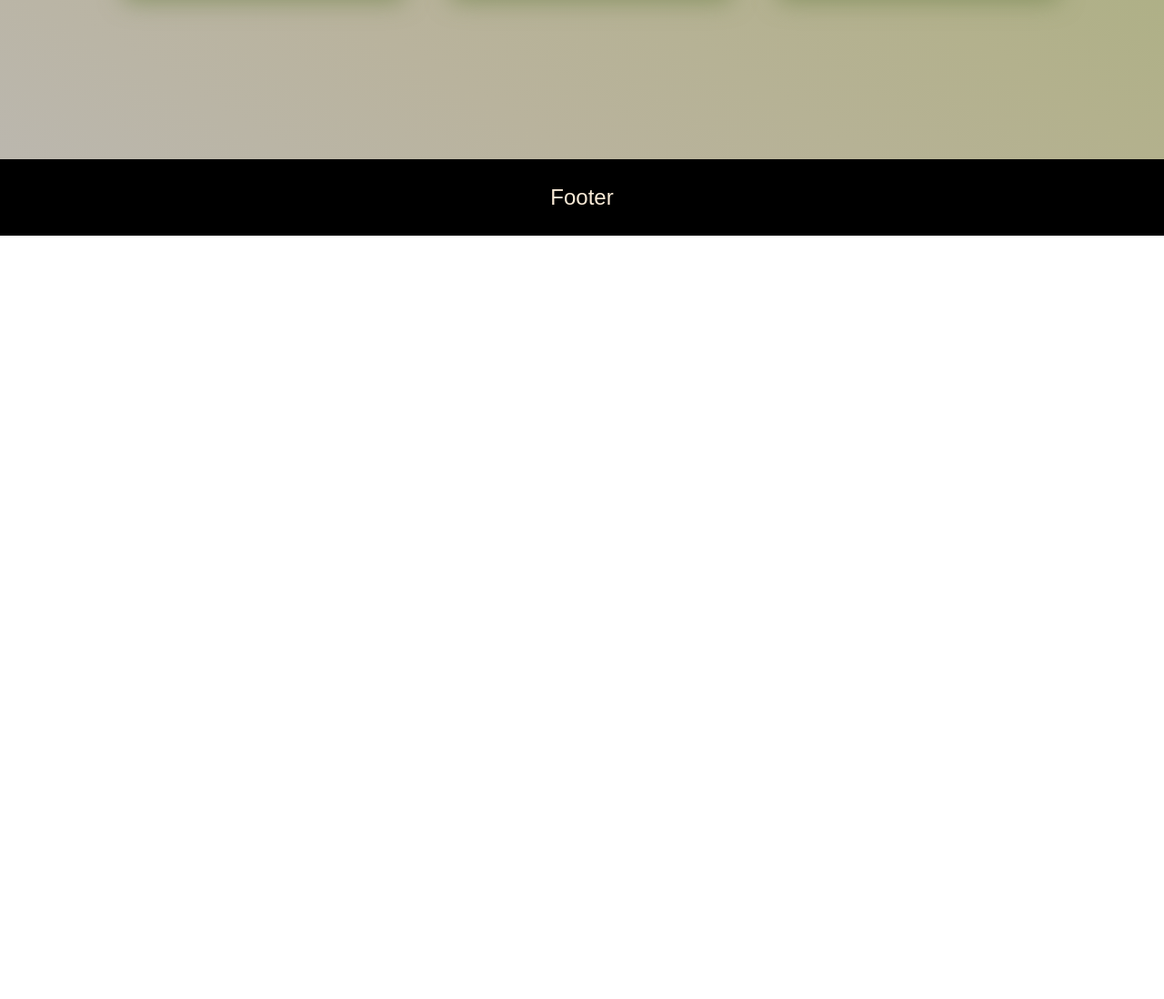
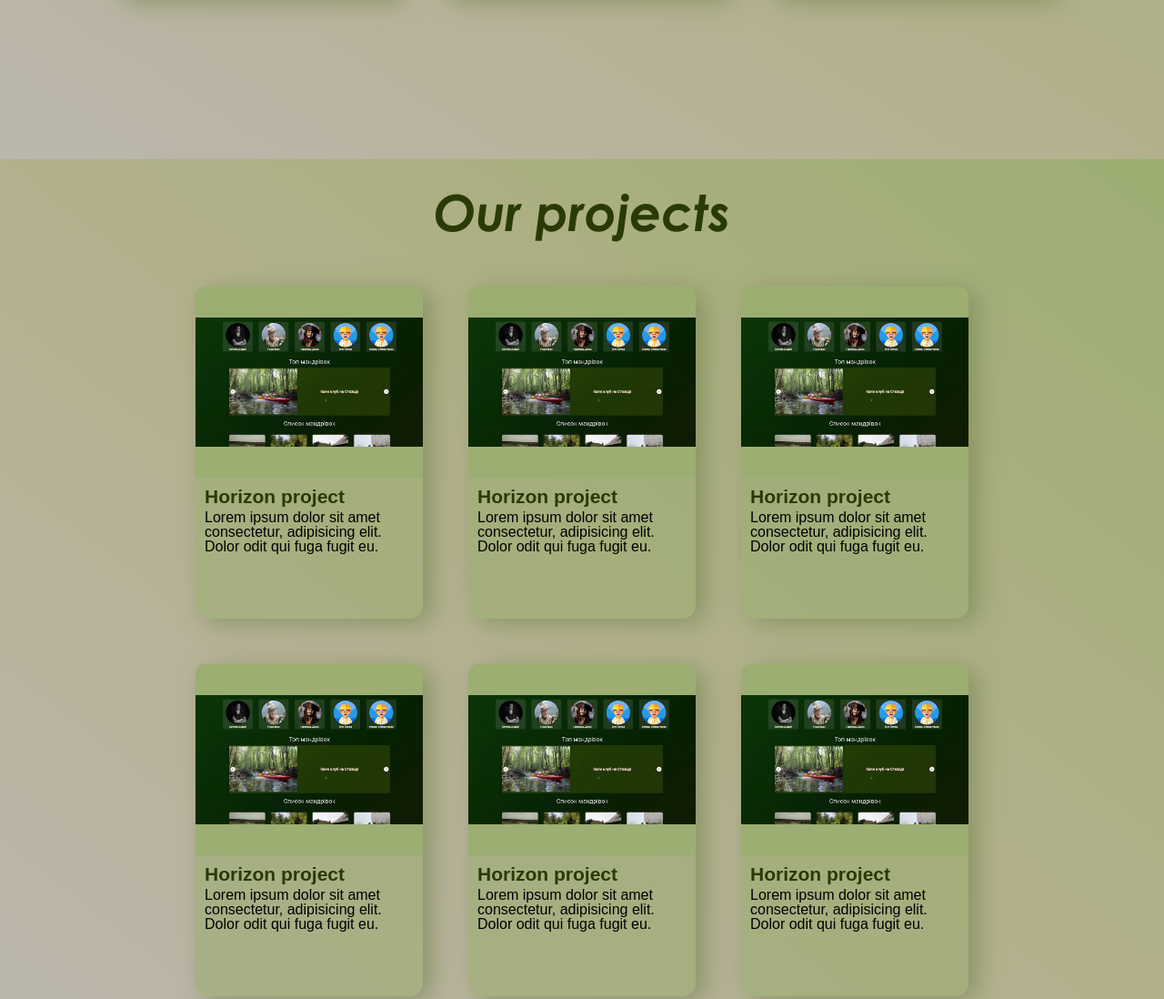
Before and after one commit to Andrew05Kot/profile, a plain HTML site: page index.html in a window 1280 px wide. Shown: the part 2225-3323 px from the top of the page at 91% size. Before the commit the page ends 2484 px from the top, so only its background shows below. Drawn offline with Linux system fonts and the light colour scheme.

Commit message:
- created projects info section

```diff
--- a/index.html
+++ b/index.html
@@ -68,7 +68,6 @@
 				</div>
 			</section>
 
-			<!-- Зробити прозорими -->
 			<section class="services-section" id="services-section">
 				<div class="service-title">
 					<h2>Our services </h2>
@@ -76,7 +75,7 @@
 
 				<div class="services-content">
 					<div class="services-box">
-						<div class="card">
+						<div class="service-card">
 							<div class="icon"></div>
 							<h5>Web Development</h5>
 							<div class="service-explain">
@@ -84,7 +83,7 @@
 							</div>
 						</div>
 
-						<div class="card">
+						<div class="service-card">
 							<div class="icon"></div>
 							<h5>Web Development</h5>
 							<div class="service-explain">
@@ -93,11 +92,94 @@
 
 						</div>
 
-						<div class="card">
+						<div class="service-card">
 							<div class="icon"></div>
 							<h5>Web Development</h5>
 							<div class="service-explain">
 								<p>Lorem ipsum dolor sit amet consectetur adipisicing elit. Beatae esse sed itaque id libero, velit tempore suscipit laudantium quae vitae dolor quasi laborum eaque optio ipsa cumque quas nihil accusantium?</p>
+							</div>
+						</div>
+					</div>
+				</div>
+			</section>
+
+			<section class="projects-section" id="projects-section">
+
+				<div class="projects-title">
+					<h2>Our projects</h2>
+				</div>
+
+				<div class="projects-content">
+					<div class="projects-box">
+						<div class="project-card">
+							<div class="project-image">
+								<img src="images/horizon-project.png" alt="project-image">
+							</div>
+							<div class="project-explain">
+								<div class="project-title">Horizon project</div>
+								<div class="project-description">
+									<span>Lorem ipsum dolor sit amet consectetur, adipisicing elit. Dolor odit qui fuga fugit eu.</span>
+								</div>
+							</div>
+						</div>
+
+						<div class="project-card">
+							<div class="project-image">
+								<img src="images/horizon-project.png" alt="project-image">
+							</div>
+							<div class="project-explain">
+								<div class="project-title">Horizon project</div>
+								<div class="project-description">
+									<span>Lorem ipsum dolor sit amet consectetur, adipisicing elit. Dolor odit qui fuga fugit eu.</span>
+								</div>
+							</div>
+						</div>
+
+						<div class="project-card">
+							<div class="project-image">
+								<img src="images/horizon-project.png" alt="project-image">
+							</div>
+							<div class="project-explain">
+								<div class="project-title">Horizon project</div>
+								<div class="project-description">
+									<span>Lorem ipsum dolor sit amet consectetur, adipisicing elit. Dolor odit qui fuga fugit eu.</span>
+								</div>
+							</div>
+						</div>
+
+						<div class="project-card">
+							<div class="project-image">
+								<img src="images/horizon-project.png" alt="project-image">
+							</div>
+							<div class="project-explain">
+								<div class="project-title">Horizon project</div>
+								<div class="project-description">
+									<span>Lorem ipsum dolor sit amet consectetur, adipisicing elit. Dolor odit qui fuga fugit eu.</span>
+								</div>
+							</div>
+						</div>
+
+						<div class="project-card">
+							<div class="project-image">
+								<img src="images/horizon-project.png" alt="project-image">
+							</div>
+							<div class="project-explain">
+								<div class="project-title">Horizon project</div>
+								<div class="project-description">
+									<span>Lorem ipsum dolor sit amet consectetur, adipisicing elit. Dolor odit qui fuga fugit eu.</span>
+								</div>
+							</div>
+						</div>
+
+						<div class="project-card">
+							<div class="project-image">
+								<img src="images/horizon-project.png" alt="project-image">
+							</div>
+							<div class="project-explain">
+								<div class="project-title">Horizon project</div>
+								<div class="project-description">
+									<span>Lorem ipsum dolor sit amet consectetur, adipisicing elit. Dolor odit qui fuga fugit eu.</span>
+								</div>
 							</div>
 						</div>
 					</div>
--- a/styles/styles.css
+++ b/styles/styles.css
@@ -215,6 +215,7 @@ header.sticky {
 	color: #2a3a05;
 	width: 100%;
 	margin: 30px auto;
+	cursor: default;
 }
 
 .service-title:hover h2 {
@@ -228,7 +229,7 @@ header.sticky {
 	min-height: 400px;
 }
 
-.card {
+.service-card {
 	height: 365px;
 	max-width: 335px;
 	padding: 20px 35px;
@@ -240,16 +241,99 @@ header.sticky {
 	cursor: pointer;
 }
 
-.card:hover {
+.service-card:hover {
 	transform: scale(1.01) translateY(-5px);
 }
 
-.card h5 {
+.service-card h5 {
 	font-family: 'Century Gothic Bold Italic';
 	color: #2a3a05;
 }
 
-.card:hover h5 {
+.service-card:hover h5 {
 	font-weight: 700;
 	color: #000000;
 }
+
+.projects-section {
+	main-height: 100vh;
+	background-image: linear-gradient(to right top, #bbb7ae, #b9b39d, #b3b18d, #a9af7f, #9cae72);
+	background-size: cover;
+	display: flex;
+	flex-direction: column;
+	justify-content: flex-start;
+	align-items: center;
+	padding: 0 100px;
+	box-sizing: border-box;
+	padding-bottom: 50px;
+}
+
+.projects-title h2 {
+	font-family: 'Century Gothic Bold Italic';
+	font-size: 55px;
+	color: #2a3a05;
+	width: 100%;
+	margin: 30px auto;
+	cursor: default;
+}
+
+.projects-title:hover h2 {
+	color: #000;
+}
+
+.projects-box {
+	max-width: 1000px;
+	display: flex;
+	justify-content: center;
+	align-items: center;
+	min-height: 400px;
+	flex-wrap: wrap;
+}
+
+.project-card {
+	height: 365px;
+	width: 250px;
+	border-radius: 15px;
+	background-color: rgb(156, 174, 114, 0.6);
+	box-shadow: 10px 5px 27px 0 rgba(123, 139, 85, 0.75);
+	margin: 25px;
+	cursor: pointer;
+	display: flex;
+	flex-direction: column;
+}
+
+.project-card:hover {
+	transform: scale(1.01) translateY(-5px);
+}
+
+.project-explain {
+	padding: 10px;
+}
+
+.project-image {
+	height: 210px;
+	display: flex;
+	align-items: center;
+	background-color: #9cae72;
+	border-radius: 10px 10px 0 0;
+}
+
+.project-image img {
+	width: 100%;
+}
+
+.project-title {
+	font-size: 21px;
+	font-weight: 700;
+	color: #2a3a05;
+}
+
+.project-card:hover .project-title {
+	color: #000;
+}
+
+.project-description {
+	margin-top: 5px;
+	font-size: 16px;
+	font-weight: 400;
+}
```
Also changed, not shown: images/horizon-project.png (added).
